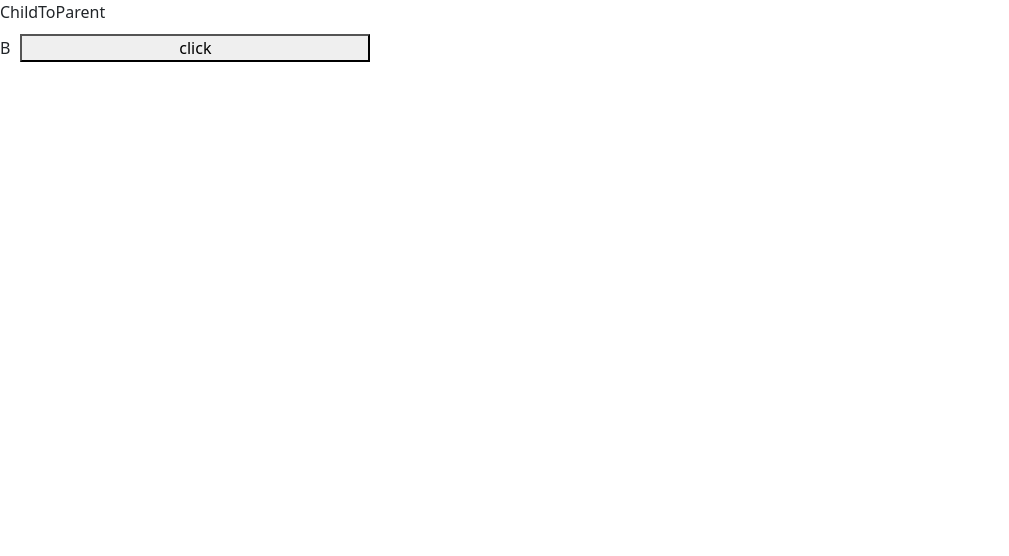
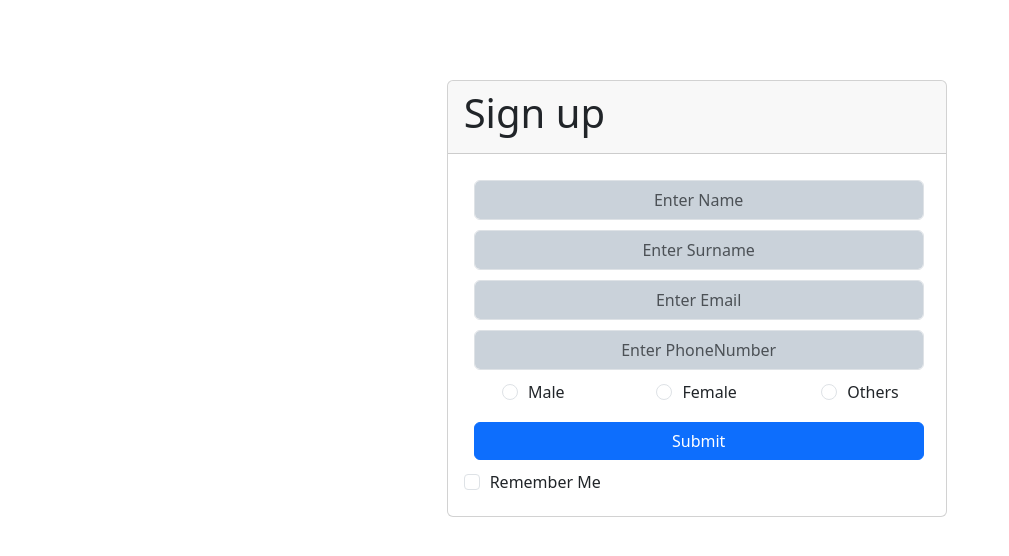
Before and after one commit to ravana09/gtSoftwareAcaedmy, a React (Create React App) app: page /FormTask in a window 1280 px wide. Shown: the top 556 px of the page, without its empty margins (0-1009 px from the left). Built offline with nearby package versions, Linux system fonts and the light colour scheme.

Commit message:
Add react-router-dom and update App component to use BrowserRouter and Routes for routing
The diff includes the following changes:

* The package.json file has been updated to include "react-router-dom"

```diff
--- a/package.json
+++ b/package.json
@@ -11,6 +11,7 @@
     "react": "^18.3.1",
     "react-bootstrap": "^2.10.2",
     "react-dom": "^18.3.1",
+    "react-router-dom": "^6.23.1",
     "react-scripts": "5.0.1",
     "web-vitals": "^2.1.4"
   },
--- a/src/App.js
+++ b/src/App.js
@@ -55,6 +55,15 @@ import ParentEle from "./practice/ParentEle";
 import TaskPropsChild from "./practice/Task/props/TaskPropsChild";
 import TaskPropsParent from "./practice/Task/props/TaskPropsParent";
 import ChildToParent from "./Components/ChildToParent";
+import ChildButton from "./practice/Task/props/ChildButton";
+import ParentButton from "./practice/Task/props/ParentButton";
+import { BrowserRouter, Routes, Route } from "react-router-dom";
+import Routing from "./Components/Routing";
+import Routers from "./practice/Task/Routers/Routers";
+import Forms from "./Components/Forms";
+import FormTask from "./practice/Task/Form/FormTask";
+
+
 
 
 
@@ -118,7 +127,31 @@ function App() {
     {/* <ParentEle/> */}
     {/* <TaskPropsChild/> */}
     {/* <TaskPropsParent/> */}
-    <ChildToParent />
+    {/* <ChildToParent /> */}
+    {/* <ChildButton/> */}
+
+    {/* <BrowserRouter>
+    <Routes>
+      <Route path="/parentButton" element={<ParentButton />} />
+      <Route path="/Routing" element={<Routing />} />
+      <Route path="/spreadoperator" element={<SpreadOp />} />
+      <Route path="/ifelse" element={<IfElse />} />
+
+    </Routes>
+    </BrowserRouter> */}
+
+    <BrowserRouter>
+    <Routes>
+      <Route path="/" element={<Routers />} />
+      <Route path="/BmiCalculator" element={<BmiCalculator />} />
+      <Route path="/MonthlyEmiCalculator" element={<MonthlyLoan />} />
+      <Route path="/SavingCalculator" element={<SavingCalculate />} />
+      <Route path="/Forms" element={<Forms />} />
+      <Route path="/FormTask" element={<FormTask />} />
+    </Routes>
+    </BrowserRouter>
+
+
     </>
   );
 }
--- a/src/Components/Button.js
+++ b/src/Components/Button.js
@@ -1,12 +1,12 @@
 import React from 'react'
 
-function Button({name}) {
+function Button({nameTag}) {
     function handleClick(){
         alert("clicked")
     }
   return (
     <div>B
-        <button onClick={handleClick}>{name}</button>
+        <button onClick={handleClick}>{nameTag}</button>
 
     </div>
   )
--- /dev/null
+++ b/src/Components/Forms.js
@@ -0,0 +1,45 @@
+import React, { useState } from 'react'
+import { Form } from 'react-bootstrap'
+
+function Forms() {
+    const [radio,setRadio] =useState()
+    const[checkbox,setCheckbox] = useState(false)
+    function handleChange(e){
+        setRadio(e.target.value)
+        console.log(radio)
+    }
+
+    function handleCheckbox(){
+        setCheckbox(!checkbox)
+
+    }
+    console.log(checkbox)
+  return (
+    <div>Forms
+
+        <Form.Check
+        type='radio'
+        label='Male'
+        value='Male'
+        checked={radio==='Male'}
+        onChange={handleChange}
+        />
+
+
+        <Form.Check
+        type='radio'
+        label='Female'
+        value='Female'
+        checked={radio==='Female'}
+        onChange={handleChange}/>
+
+        <Form.Check
+        type='checkbox'
+        label='remember me'
+        onChange={handleCheckbox}/>
+
+    </div>
+  )
+}
+
+export default Forms
--- /dev/null
+++ b/src/Components/Routing.js
@@ -0,0 +1,23 @@
+import React from 'react'
+import { Button } from 'react-bootstrap'
+import { Link, useNavigate } from 'react-router-dom'
+
+function Routing() {
+    let navigate = useNavigate()
+    function handleClick(){
+        navigate('/ifelse')
+
+    }
+
+  return (
+    <div>Routing
+        <Link to='/parentbutton'>
+        <button >navigate</button>
+        </Link>
+        <Button onClick={handleClick}>click</Button>
+        <a href='/ifelse' >Link</a>
+    </div>
+  )
+}
+
+export default Routing
--- a/src/Components/SpreadOp.js
+++ b/src/Components/SpreadOp.js
@@ -28,7 +28,9 @@ console.log(...spread);
 function sum(...sum){
     console.log()
   return (
-    <div>SpreadOp</div>
+    <div>SpreadOp
+      dgdgfgf
+    </div>
   )
 }
 
--- /dev/null
+++ b/src/practice/Task/Form/Form.css
@@ -0,0 +1,16 @@
+.FormInput{
+    color: yellowgreen;
+    width: 450px;
+    align-items: center;
+    background-color: rgb(202, 210, 218);
+
+}
+.Card{
+    width: 500px;
+}
+
+.formRadio{
+    display: flex;
+    justify-content: center;
+
+}
--- /dev/null
+++ b/src/practice/Task/Form/FormTask.js
@@ -0,0 +1,132 @@
+import React, { useState } from "react";
+import { Form, Row, Col, Card, Container, Button } from "react-bootstrap";
+import "../Form/Form.css";
+
+function FormTask() {
+  let [data, setData] = useState({
+    Name: "",
+    surName: "",
+    Email: "",
+    Phone: 0,
+  });
+  let [radio, setRadio] = useState();
+  let [checkBox, setCheckbox] = useState(false);
+
+  function handleInput(e) {
+    setData({ ...data, [e.target.name]: e.target.value });
+    console.log(data);
+  }
+  function handleSubmit(e) {
+    e.preventDefault();
+    if (data || radio || checkBox === null)
+      alert("your data has been submited ");
+    console.log(data, radio, checkBox);
+  }
+
+  function handleRadio(e) {
+    setRadio(e.target.value);
+  }
+
+  function handleCheckbox() {
+    setCheckbox(!checkBox);
+  }
+
+  return (
+    <>
+      <Row>
+        <Col md={4}></Col>
+        <Col md={4}>
+          <Container>
+            <Card className="Card">
+              <Card.Header>
+                <h1>Sign up</h1>
+              </Card.Header>
+              <Card.Body>
+                <Form onSubmit={handleSubmit}>
+                  <Form.Control
+                    type="text"
+                    placeholder="Enter Name"
+                    onChange={handleInput}
+                    name="Name"
+                    className="FormInput"
+                  />
+                  <Form.Control
+                    type="text"
+                    placeholder="Enter Surname"
+                    onChange={handleInput}
+                    name="surName"
+                    className="FormInput"
+                  />
+                  <Form.Control
+                    type="email"
+                    placeholder="Enter Email"
+                    onChange={handleInput}
+                    name="Email"
+                    className="FormInput"
+                  />
+                  <Form.Control
+                    type="text"
+                    placeholder="Enter PhoneNumber"
+                    onChange={handleInput}
+                    name="Phone"
+                    className="FormInput"
+                  />
+                  <Row>
+                    <Col md={4}>
+                      {" "}
+                      <Form.Check
+                        type="radio"
+                        label="Male"
+                        value="Male"
+                        onChange={handleRadio}
+                        checked={radio === "Male"}
+                        className="formRadio"
+                      />
+                    </Col>
+
+                    <Col md={4}>
+                      <Form.Check
+                        type="radio"
+                        label="Female"
+                        value="Female"
+                        onChange={handleRadio}
+                        checked={radio === "Female"}
+                        className="formRadio"
+                      />
+                    </Col>
+
+                    <Col md={4}>
+                      {" "}
+                      <Form.Check
+                        type="radio"
+                        value="Others"
+                        label="Others"
+                        onChange={handleRadio}
+                        checked={radio === "Others"}
+                        className="formRadio"
+                      />
+                    </Col>
+                  </Row>
+
+                  <Button type="submit" style={{ width: 450 }}>
+                    Submit
+                  </Button>
+
+                  <Form.Check
+                    type="Checkbox"
+                    label="Remember Me"
+                    onChange={handleCheckbox}
+                    className="formCheckBox"
+                  />
+                </Form>
+              </Card.Body>
+            </Card>
+          </Container>
+        </Col>
+        <Col md={4}></Col>
+      </Row>
+    </>
+  );
+}
+
+export default FormTask;
--- /dev/null
+++ b/src/practice/Task/Routers/Routers.js
@@ -0,0 +1,27 @@
+import React from 'react'
+import { Button } from 'react-bootstrap'
+import { Link, useNavigate } from 'react-router-dom'
+
+function Routers() {
+    let navigate=useNavigate();
+    function handleChanges(){
+
+        navigate('/MonthlyEmiCalculator')
+    }
+  return (
+    <div>
+        <Link to="/BmiCalculator">
+        <button>BMI Calculator</button>
+        </Link>
+        <Button onClick={handleChanges}>Emi Calculator</Button>
+        <a href='SavingCalculator'>Saving Calculator</a>
+
+        <Link to="/FormTask">
+        <button>Form Task</button>
+        </Link>
+
+    </div>
+  )
+}
+
+export default Routers
--- /dev/null
+++ b/src/practice/Task/props/ChildButton.js
@@ -0,0 +1,14 @@
+import React from 'react'
+
+function ChildButton({nametag}) {
+    function handleClick(){
+        alert("clicked")
+    }
+  return (
+    <div>ChildButton
+        <button onClick={handleClick}>{nametag}</button>
+    </div>
+  )
+}
+
+export default ChildButton
--- /dev/null
+++ b/src/practice/Task/props/ParentButton.js
@@ -0,0 +1,13 @@
+import React from "react";
+import ChildButton from "./ChildButton";
+
+function ParentButton({onClick}) {
+  return (
+    <div>
+      ParentButton
+      <ChildButton onClick={onClick} nametag='ButtonClicked'></ChildButton>
+    </div>
+  );
+}
+
+export default ParentButton;
```
Also changed, not shown: 1 other file (tests, documents, lock files or other folders).
